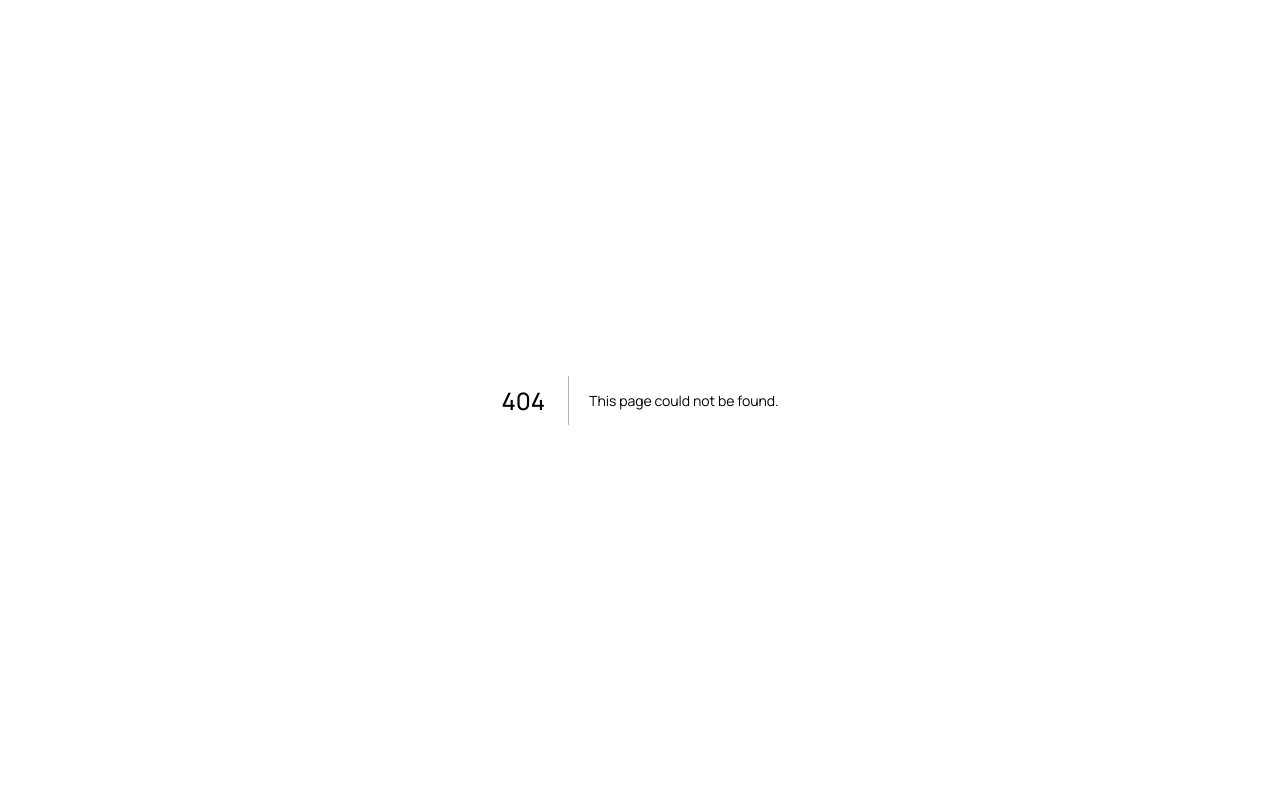
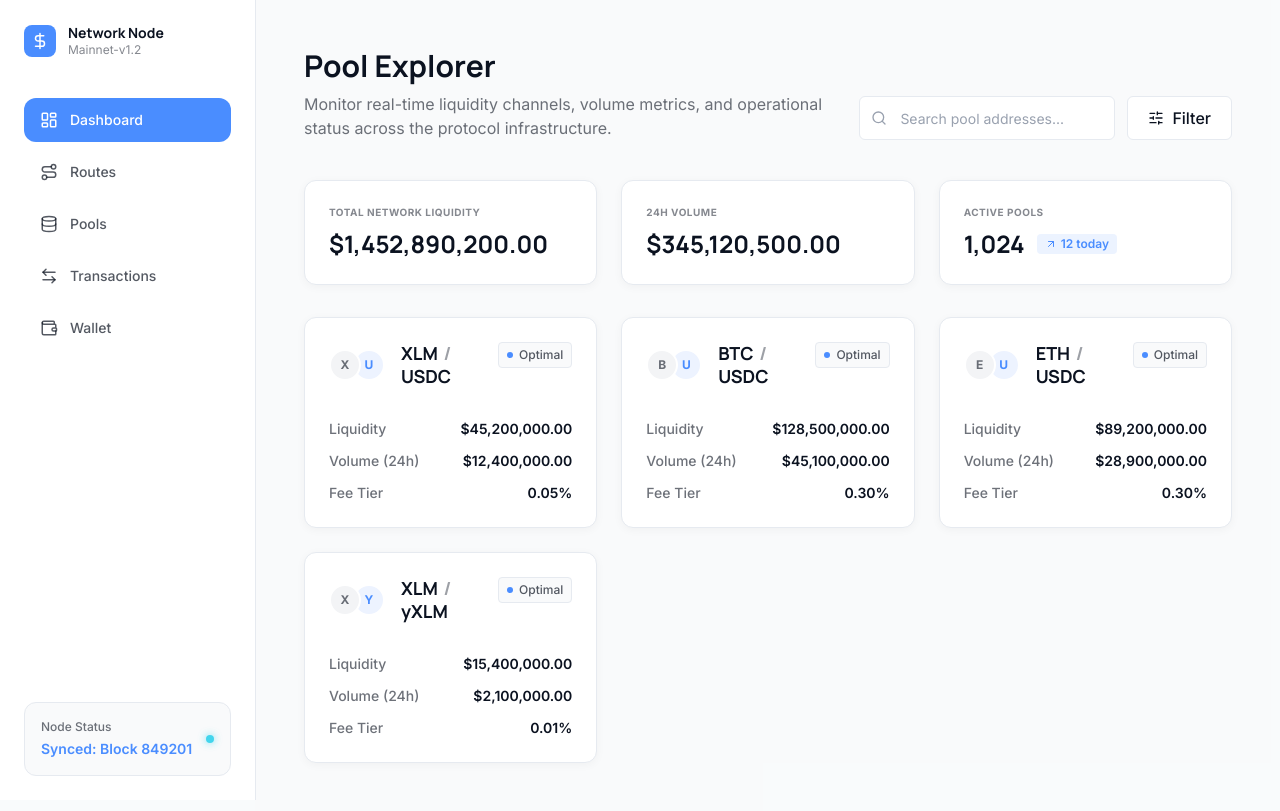
Before and after one commit to Robotron2/pawa-frontend, a Next.js app: page /pools in a window 1280 px wide. Before the commit this address had no page. Built offline with nearby package versions, Linux system fonts and the light colour scheme.

Commit message:
feat(pools): implement pool explorer and infrastructure monitoring

```diff
--- /dev/null
+++ b/app/pools/layout.tsx
@@ -0,0 +1,17 @@
+import React from "react";
+import { Sidebar } from "@/components/layout/Sidebar";
+
+export default function PoolsLayout({
+  children,
+}: {
+  children: React.ReactNode;
+}) {
+  return (
+    <div className="min-h-screen bg-gray-50/50">
+      <Sidebar />
+      <div className="ml-64 flex-1">
+        {children}
+      </div>
+    </div>
+  );
+}
--- /dev/null
+++ b/app/pools/page.tsx
@@ -0,0 +1,67 @@
+import React from "react";
+import { Button } from "@/components/ui/Button";
+import { Input } from "@/components/ui/Input";
+import { Card } from "@/components/ui/Card";
+import { PoolCard } from "@/components/pools/PoolCard";
+import { usePools } from "@/hooks/usePools";
+import { Search, SlidersHorizontal, ArrowUpRight } from "lucide-react";
+
+export default function PoolsPage() {
+  const { pools } = usePools();
+
+  return (
+    <main className="p-12 relative min-h-screen">
+      <div className="max-w-6xl mx-auto">
+        <div className="flex flex-col md:flex-row md:items-end justify-between gap-6 mb-10">
+          <div>
+            <h1 className="text-3xl font-heading font-bold text-foreground mb-2">Pool Explorer</h1>
+            <p className="text-foreground/60 max-w-xl">
+              Monitor real-time liquidity channels, volume metrics, and operational status across the protocol infrastructure.
+            </p>
+          </div>
+
+          <div className="flex items-center gap-3">
+            <div className="w-64">
+              <Input
+                placeholder="Search pool addresses..."
+                icon={<Search size={16} />}
+                className="bg-white"
+              />
+            </div>
+            <Button variant="outline" className="bg-white gap-2">
+              <SlidersHorizontal size={16} /> Filter
+            </Button>
+          </div>
+        </div>
+
+        {/* Global Stats */}
+        <div className="grid grid-cols-1 md:grid-cols-3 gap-6 mb-8">
+          <Card className="p-6 border-border">
+            <p className="text-[10px] text-foreground/50 uppercase font-bold tracking-wider mb-2">Total Network Liquidity</p>
+            <p className="text-2xl font-bold font-heading">$1,452,890,200.00</p>
+          </Card>
+          <Card className="p-6 border-border">
+            <p className="text-[10px] text-foreground/50 uppercase font-bold tracking-wider mb-2">24H Volume</p>
+            <p className="text-2xl font-bold font-heading">$345,120,500.00</p>
+          </Card>
+          <Card className="p-6 border-border">
+            <p className="text-[10px] text-foreground/50 uppercase font-bold tracking-wider mb-2">Active Pools</p>
+            <div className="flex items-center gap-3">
+              <p className="text-2xl font-bold font-heading">1,024</p>
+              <div className="flex items-center text-xs font-semibold text-primary bg-primary/10 px-2 py-0.5 rounded">
+                <ArrowUpRight size={12} className="mr-1" /> 12 today
+              </div>
+            </div>
+          </Card>
+        </div>
+
+        {/* Pool Grid */}
+        <div className="grid grid-cols-1 md:grid-cols-2 lg:grid-cols-3 gap-6">
+          {pools.map((pool) => (
+            <PoolCard key={pool.id} pool={pool} />
+          ))}
+        </div>
+      </div>
+    </main>
+  );
+}
--- /dev/null
+++ b/src/components/pools/PoolCard.tsx
@@ -0,0 +1,52 @@
+import React from "react";
+import { Card } from "@/components/ui/Card";
+import { Pool } from "@/types/pools";
+import { cn } from "@/lib/utils";
+
+export const PoolCard = ({ pool }: { pool: Pool }) => {
+  return (
+    <Card className="p-6 border-border hover:border-primary/20 transition-colors">
+      <div className="flex items-start justify-between mb-8">
+        <div className="flex items-center gap-4">
+          {/* Overlapping token icons */}
+          <div className="flex -space-x-2">
+            <div className="w-8 h-8 rounded-full bg-gray-100 border-2 border-white flex items-center justify-center text-xs font-bold text-foreground/60 z-10">
+              {pool.assetASymbol}
+            </div>
+            <div className="w-8 h-8 rounded-full bg-primary/10 border-2 border-white flex items-center justify-center text-xs font-bold text-primary z-0">
+              {pool.assetBSymbol}
+            </div>
+          </div>
+          <div>
+            <h3 className="font-heading font-bold text-lg leading-tight">
+              {pool.assetA} <span className="text-foreground/40 mx-0.5">/</span> {pool.assetB}
+            </h3>
+          </div>
+        </div>
+
+        <div className="flex items-center gap-1.5 bg-gray-50 px-2 py-1 rounded border border-border">
+          <div className={cn(
+            "w-1.5 h-1.5 rounded-full",
+            pool.status === "Optimal" ? "bg-primary" : "bg-accent"
+          )} />
+          <span className="text-xs font-medium text-foreground/70">{pool.status}</span>
+        </div>
+      </div>
+
+      <div className="space-y-3">
+        <div className="flex justify-between items-center text-sm">
+          <span className="text-foreground/60 font-medium">Liquidity</span>
+          <span className="font-semibold">{pool.liquidity}</span>
+        </div>
+        <div className="flex justify-between items-center text-sm">
+          <span className="text-foreground/60 font-medium">Volume (24h)</span>
+          <span className="font-semibold">{pool.volume}</span>
+        </div>
+        <div className="flex justify-between items-center text-sm">
+          <span className="text-foreground/60 font-medium">Fee Tier</span>
+          <span className="font-semibold">{pool.fee}</span>
+        </div>
+      </div>
+    </Card>
+  );
+};
--- /dev/null
+++ b/src/hooks/usePools.ts
@@ -0,0 +1,53 @@
+import { useState } from 'react';
+import { Pool } from '@/types/pools';
+
+export const usePools = () => {
+  const [pools] = useState<Pool[]>([
+    {
+      id: "pool-1",
+      assetA: "XLM",
+      assetB: "USDC",
+      assetASymbol: "X",
+      assetBSymbol: "U",
+      liquidity: "$45,200,000.00",
+      volume: "$12,400,000.00",
+      fee: "0.05%",
+      status: "Optimal"
+    },
+    {
+      id: "pool-2",
+      assetA: "BTC",
+      assetB: "USDC",
+      assetASymbol: "B",
+      assetBSymbol: "U",
+      liquidity: "$128,500,000.00",
+      volume: "$45,100,000.00",
+      fee: "0.30%",
+      status: "Optimal"
+    },
+    {
+      id: "pool-3",
+      assetA: "ETH",
+      assetB: "USDC",
+      assetASymbol: "E",
+      assetBSymbol: "U",
+      liquidity: "$89,200,000.00",
+      volume: "$28,900,000.00",
+      fee: "0.30%",
+      status: "Optimal"
+    },
+    {
+      id: "pool-4",
+      assetA: "XLM",
+      assetB: "yXLM",
+      assetASymbol: "X",
+      assetBSymbol: "Y",
+      liquidity: "$15,400,000.00",
+      volume: "$2,100,000.00",
+      fee: "0.01%",
+      status: "Optimal"
+    }
+  ]);
+
+  return { pools, isLoading: false };
+};
--- /dev/null
+++ b/src/types/pools.ts
@@ -0,0 +1,11 @@
+export type Pool = {
+  id: string;
+  assetA: string;
+  assetB: string;
+  assetASymbol: string;
+  assetBSymbol: string;
+  liquidity: string;
+  volume: string;
+  fee: string;
+  status: "Optimal" | "Warning" | "Offline";
+};
```
